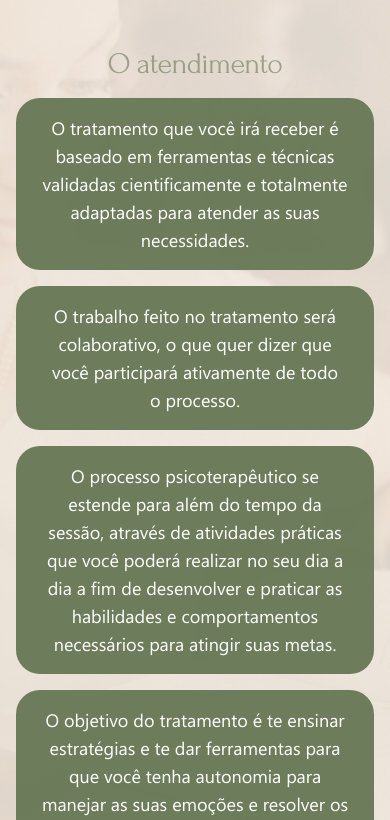
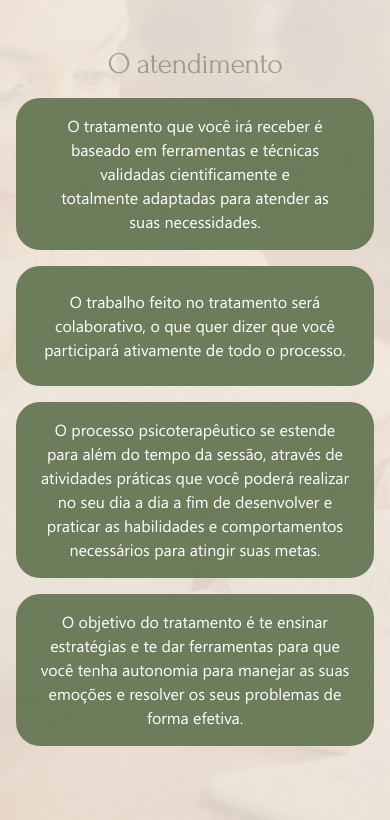
Before and after one commit to rafaeelricco/leticia-psi-lp, a Next.js app: page / in a window 390 px wide. Shown: the part 1544-2364 px from the top of the page. Built offline with nearby package versions, Linux system fonts and the light colour scheme.

Commit message:
refactor: update benefits component layout for responsiveness and adjust flip animation

```diff
--- a/src/features/home/components/benefits.tsx
+++ b/src/features/home/components/benefits.tsx
@@ -23,7 +23,7 @@ export const Benefits: React.FC = () => {
 
    return (
       <React.Fragment>
-         <div className="relative overflow-hidden w-full -mt-12 pt-32 pb-56 container">
+         <div className="relative overflow-hidden w-full -mt-12 pt-32 pb-12 container">
             <div className="grid gap-4 w-full [&>*]:w-full">
                {/* row 1 - Ajustado grid-rows para MD */}
                <div className="grid grid-cols-1 md:grid-cols-2 md:grid-rows-[auto_auto] lg:grid-rows-[300px] lg:grid-cols-[2fr_1fr_1fr] gap-4 [&>*]:w-full">
--- a/src/features/home/components/services.tsx
+++ b/src/features/home/components/services.tsx
@@ -10,27 +10,27 @@ export const Services: React.FC = () => {
                <h1 className="text-3xl md:text-3xl lg:text-4xl text-center text-green font-thin font-forum tracking-tight">
                   O atendimento
                </h1>
-               <div className="bg-green/95 w-full h-full rounded-3xl py-4 md:py-6 lg:py-8 px-6 md:px-12 lg:px-20 min-h-[120px]">
-                  <p className="text-lg md:text-lg lg:text-xl font-medium text-center text-white font-gadugi line-clamp-none md:line-clamp-none lg:line-clamp-2">
+               <div className="bg-green/95 w-full h-full rounded-3xl py-4 md:py-6 lg:py-8 px-6 md:px-12 lg:px-20 min-h-[120px] flex flex-col justify-center">
+                  <p className="text-base sm:text-lg md:text-xl font-medium text-center text-white font-gadugi">
                      O tratamento que você irá receber é baseado em ferramentas e técnicas validadas cientificamente e
                      totalmente adaptadas para atender as suas necessidades.
                   </p>
                </div>
-               <div className="bg-green/95 w-full h-full rounded-3xl py-4 md:py-6 lg:py-8 px-6 md:px-12 lg:px-20 min-h-[120px]">
-                  <p className="text-lg md:text-lg lg:text-xl font-medium text-center text-white font-gadugi line-clamp-none md:line-clamp-none lg:line-clamp-2">
+               <div className="bg-green/95 w-full h-full rounded-3xl py-4 md:py-6 lg:py-8 px-6 md:px-12 lg:px-20 min-h-[120px] flex flex-col justify-center">
+                  <p className="text-base sm:text-lg md:text-xl font-medium text-center text-white font-gadugi">
                      O trabalho feito no tratamento será colaborativo, o que quer dizer que você participará ativamente
                      de todo o processo.
                   </p>
                </div>
-               <div className="bg-green/95 w-full h-full rounded-3xl py-4 md:py-6 lg:py-8 px-6 md:px-12 lg:px-20 min-h-[120px]">
-                  <p className="text-lg md:text-lg lg:text-xl font-medium text-center text-white font-gadugi line-clamp-none md:line-clamp-none lg:line-clamp-2">
+               <div className="bg-green/95 w-full h-full rounded-3xl py-4 md:py-6 lg:py-8 px-6 md:px-12 lg:px-20 min-h-[120px] flex flex-col justify-center">
+                  <p className="text-base sm:text-lg md:text-xl font-medium text-center text-white font-gadugi">
                      O processo psicoterapêutico se estende para além do tempo da sessão, através de atividades práticas
                      que você poderá realizar no seu dia a dia a fim de desenvolver e praticar as habilidades e
                      comportamentos necessários para atingir suas metas.
                   </p>
                </div>
-               <div className="bg-green/95 w-full h-full rounded-3xl py-4 md:py-6 lg:py-8 px-6 md:px-12 lg:px-20 min-h-[120px]">
-                  <p className="text-lg md:text-lg lg:text-xl font-medium text-center text-white font-gadugi line-clamp-none md:line-clamp-none lg:line-clamp-2">
+               <div className="bg-green/95 w-full h-full rounded-3xl py-4 md:py-6 lg:py-8 px-6 md:px-12 lg:px-20 min-h-[120px] flex flex-col justify-center">
+                  <p className="text-base sm:text-lg md:text-xl font-medium text-center text-white font-gadugi">
                      O objetivo do tratamento é te ensinar estratégias e te dar ferramentas para que você tenha
                      autonomia para manejar as suas emoções e resolver os seus problemas de forma efetiva.
                   </p>
```
